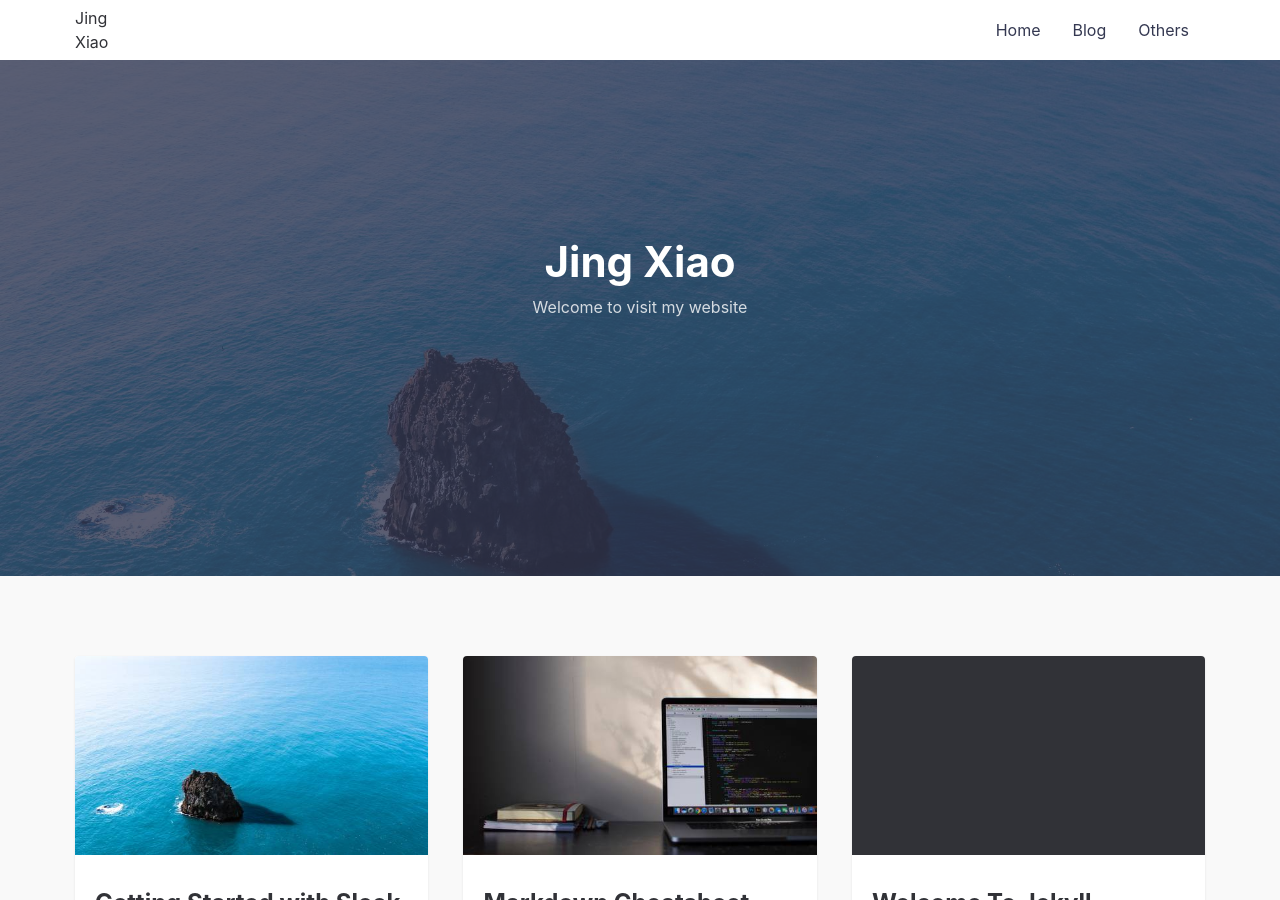
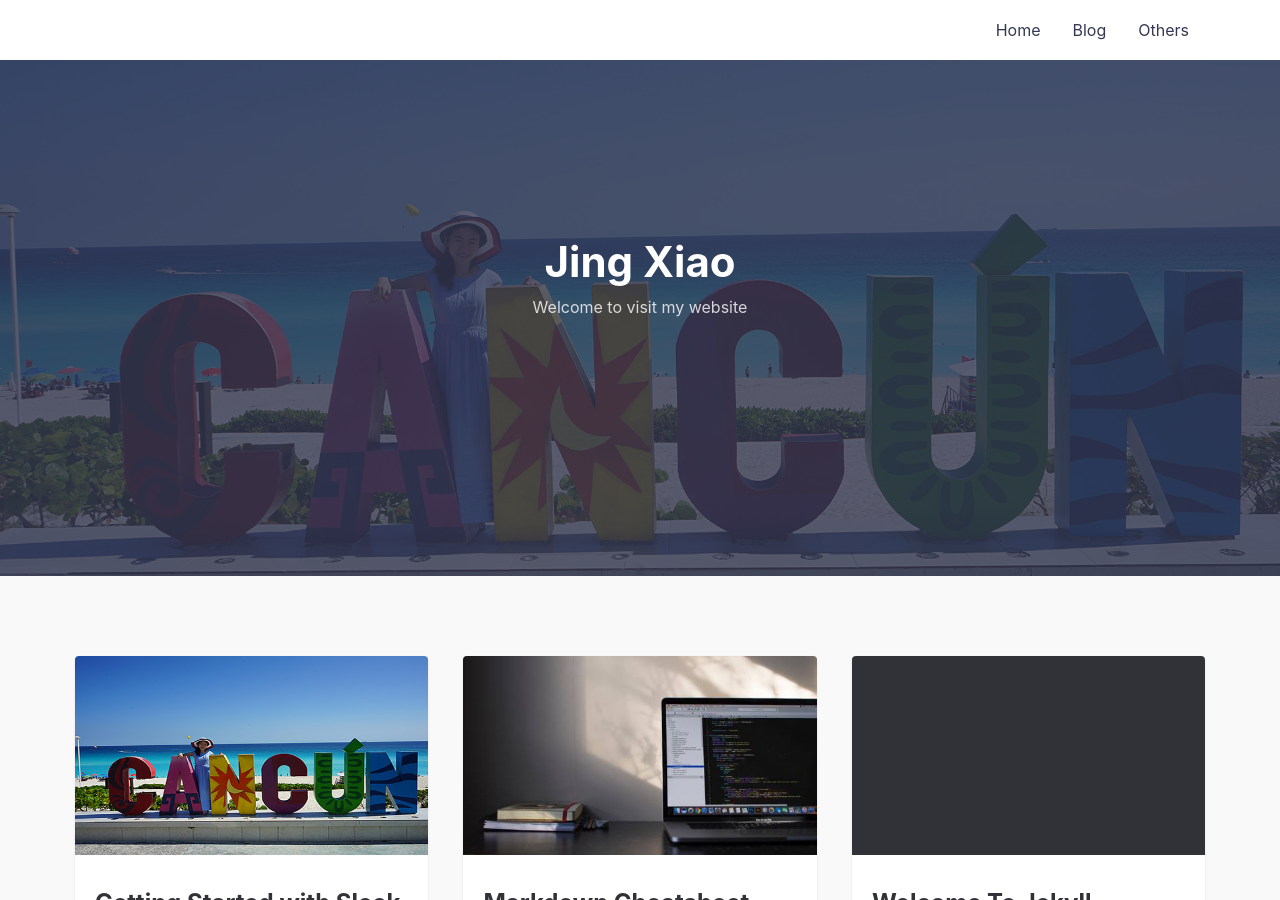
Before and after one commit to iamxiaoxiao/iamxiaoxiao.github.io, a Jekyll site: the page built from index.md, in a window 1280 px wide and 900 px high. Built offline with Jekyll 4.4.1, drawn with Linux system fonts in a browser that asks for light colours.

Commit message:
change main photo

```diff
--- a/_includes/header.html
+++ b/_includes/header.html
@@ -3,7 +3,7 @@
     <div class="header__inner">
       <a class="header__logo" href="{{ '/' | relative_url }}">
         <div class="header__logo--container">
-          Jing Xiao
+
         </div>
       </a>
       <nav class="header__links">
```
Also changed, not shown: assets/img/posts/sleek_lg.jpg, assets/img/posts/sleek_md.jpg, assets/img/posts/sleek_placehold.jpg, assets/img/posts/sleek_sm.jpg, assets/img/posts/sleek_thumb.jpg, assets/img/posts/sleek_xs.jpg.
